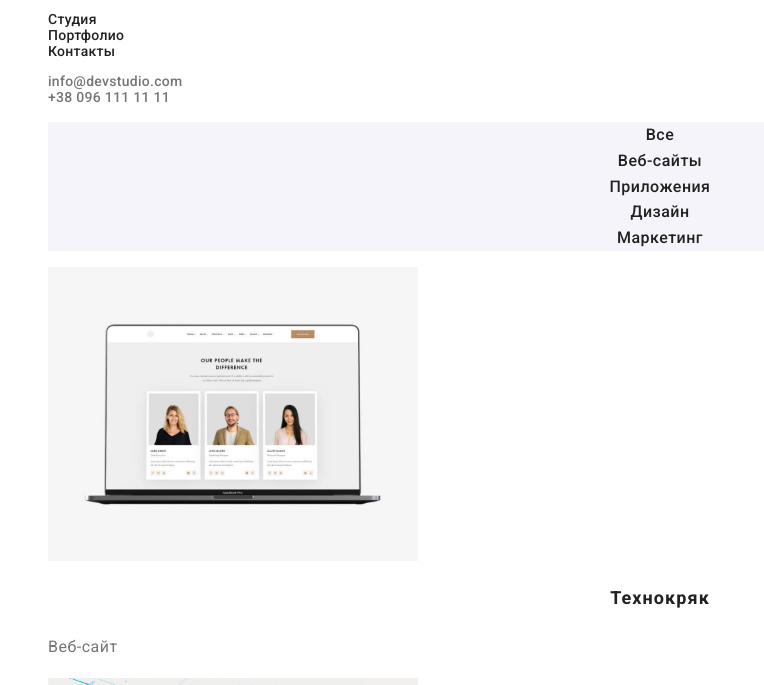
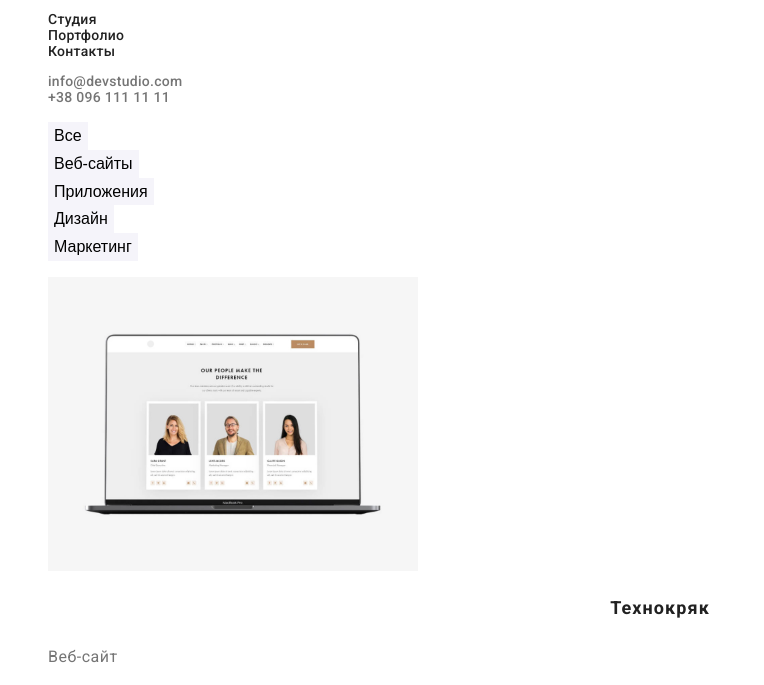
Before and after one commit to demetrx/homework-2, a plain HTML site: page portfolio.html in a window 1280 px wide. Shown: the part 41-726 px from the top of the page, without its empty margins (0-764 px from the left). Drawn offline with Linux system fonts and the light colour scheme.

Commit message:
complete

```diff
--- a/css/styles.css
+++ b/css/styles.css
@@ -146,15 +146,17 @@ address{
     line-height: 1.71;
 }
 
-.filter li{
+.filter button{
     font-weight: 500;
     font-size: 16px;
     line-height: 1.62;
     text-align: center;
     background-color: var(--secondary-background-colour);
+    border: 0;
+    cursor: pointer;
 }
-.filter li:hover,
-.filter li:focus {
+.filter button:hover,
+.filter button:focus {
     color: var(--additional-colour);
     background-color: var(--accent-color);
 }
--- a/portfolio.html
+++ b/portfolio.html
@@ -38,11 +38,11 @@
     <main>
         <section>
             <ul class="filter list">
-                <li>Все</li>
-                <li>Веб-сайты</li>
-                <li>Приложения</li>
-                <li>Дизайн</li>
-                <li>Маркетинг</li>
+                <li><button>Все</button></li>
+                <li><button>Веб-сайты</button></li>
+                <li><button>Приложения</button></li>
+                <li><button>Дизайн</button></li>
+                <li><button>Маркетинг</button></li>
             </ul>
             <ul class="projects list">
                 <li>
```
